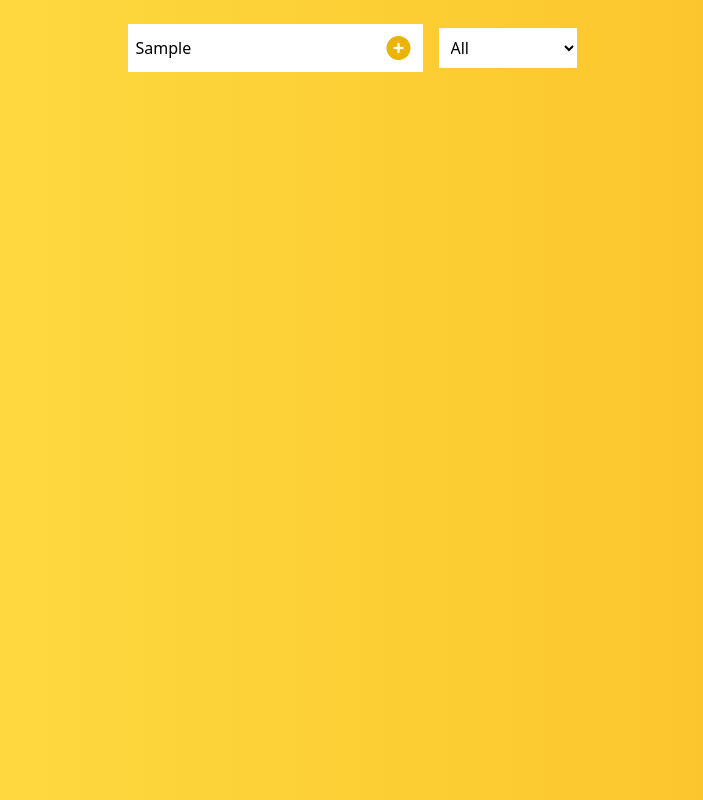
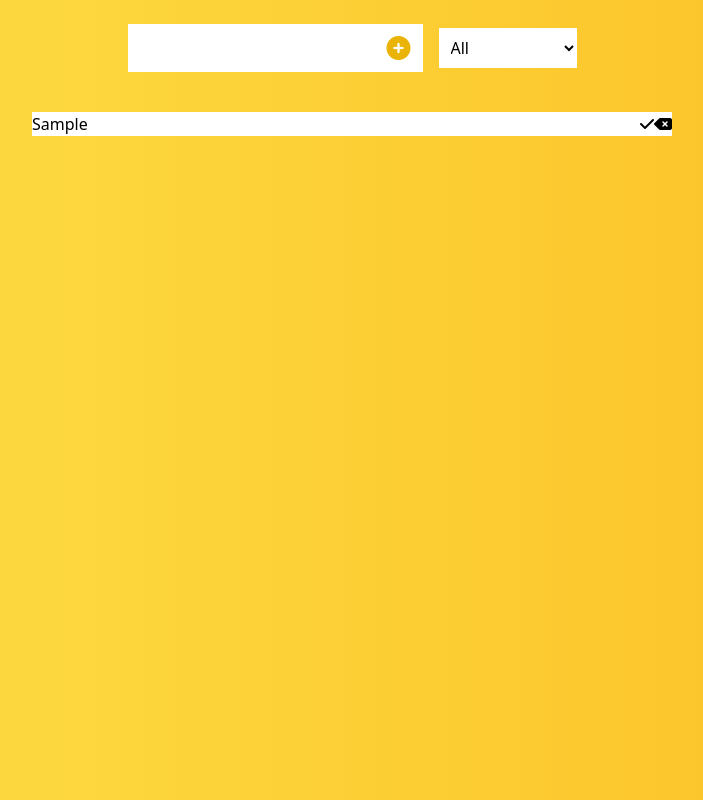
Before and after one commit to dragoshcode/todo-app-react, a React (Create React App) app: page / in a window 1280 px wide. Both pictures are taken after typing "Sample" into the empty fields and a click on the button 686 px from the left and 48 px from the top of the page. Shown: the whole page, without its empty margins (288-991 px from the left). Built offline with nearby package versions, Linux system fonts and the light colour scheme.

Commit message:
Add logic to display the todo in UI

```diff
--- a/package.json
+++ b/package.json
@@ -3,10 +3,6 @@
   "version": "0.1.0",
   "private": true,
   "dependencies": {
-    "@fortawesome/fontawesome-svg-core": "^1.3.0-beta3",
-    "@fortawesome/free-regular-svg-icons": "^6.0.0-beta3",
-    "@fortawesome/free-solid-svg-icons": "^6.0.0-beta3",
-    "@fortawesome/react-fontawesome": "^0.1.17",
     "@testing-library/jest-dom": "^5.16.2",
     "@testing-library/react": "^12.1.2",
     "@testing-library/user-event": "^13.5.0",
--- a/src/App.js
+++ b/src/App.js
@@ -10,7 +10,7 @@ function App() {
   return (
     <div className='App min-h-screen bg-gradient-to-r from-yellow-300 to-amber-400'>
       <Form inputValue={inputValue} setInputValue={setInputValue} todos={todos} setTodos={setTodos}/>
-      <List />
+      <List todos={todos}/>
     </div>
   );
 }
--- a/src/components/Form.js
+++ b/src/components/Form.js
@@ -1,5 +1,5 @@
 /* eslint-disable no-unused-vars */
-import React, { useState } from 'react';
+import React from 'react';
 
 function Form({ inputValue, setInputValue, todos, setTodos }) {
   const handleInputValue = (e) => {
@@ -16,6 +16,7 @@ function Form({ inputValue, setInputValue, todos, setTodos }) {
         id: Math.floor(Math.random() * 5000),
       },
     ]);
+    setInputValue('')
   };
 
   return (
@@ -28,6 +29,7 @@ function Form({ inputValue, setInputValue, todos, setTodos }) {
           onChange={handleInputValue}
           type='text'
           className='p-2 outline-none'
+          value={inputValue}
         />
         <button>
           <i className='fa-solid fa-circle-plus mr-2 text-yellow-500 text-2xl hover:bg-yellow-200 p-2 w-full transition duration-300 '></i>
--- a/src/components/List.js
+++ b/src/components/List.js
@@ -1,13 +1,16 @@
-import React from 'react'
+import React from 'react';
+import TodoItem from './TodoItem';
 
-function List() {
+function List({ todos }) {
   return (
-    <div>
-        <ul>
-            <h2>{}</h2>
-        </ul>
+    <div className='mt-10'>
+      <ul className='w-1/2 mx-auto'>
+        {todos.map((todo) => (
+          <TodoItem text={todo.text} />
+        ))}
+      </ul>
     </div>
-  )
+  );
 }
 
-export default List
+export default List;
--- /dev/null
+++ b/src/components/TodoItem.js
@@ -0,0 +1,19 @@
+import React from 'react';
+
+function TodoItem({ text }) {
+  return (
+    <div className='flex justify-between bg-white gap-4'>
+      <li style={{maxWidth: '70%'}}>{text}</li>
+      <div>
+        <button>
+          <i class='fa-solid fa-check'></i>
+        </button>
+        <button>
+          <i class='fa-solid fa-delete-left'></i>
+        </button>
+      </div>
+    </div>
+  );
+}
+
+export default TodoItem;
```
